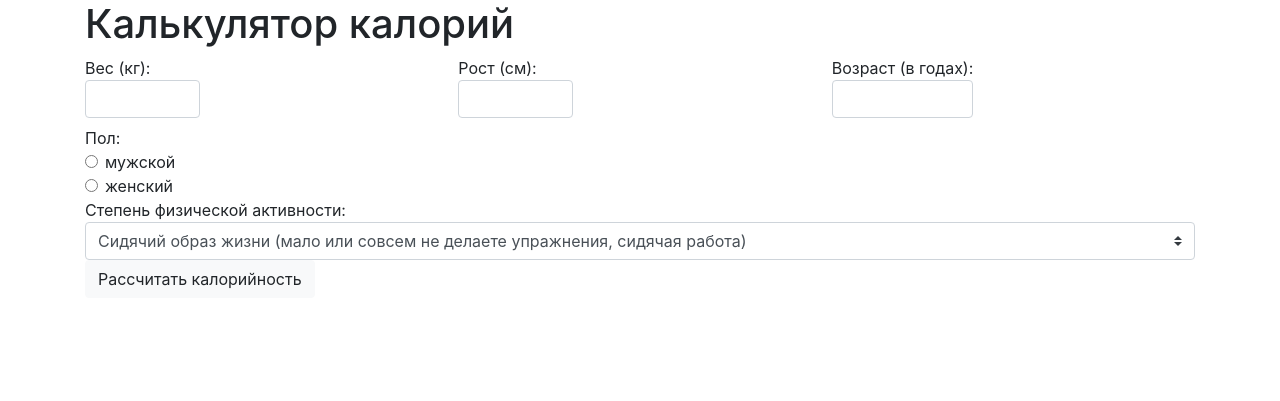
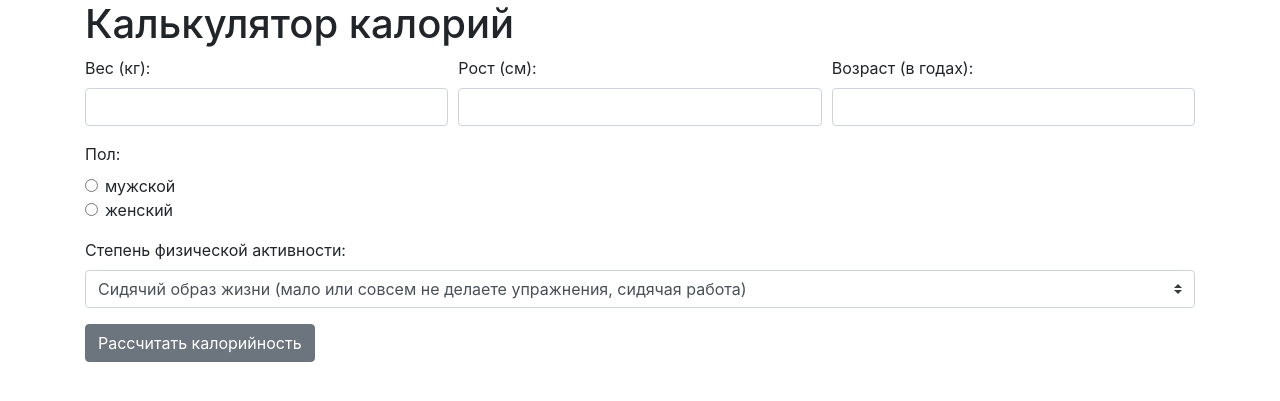
Before and after one commit to Stainislav/diet, a Django app: page / in a window 1280 px wide. Shown: the top 401 px of the page. Run offline with Django 3.2, Linux system fonts and the light colour scheme; some libraries are stand-ins or nearby versions.

Commit message:
Changed frontend structure

```diff
--- a/src/templates/home.html
+++ b/src/templates/home.html
@@ -8,6 +8,7 @@
     <!-- Bootstrap CSS -->
     <link rel="stylesheet" href="https://stackpath.bootstrapcdn.com/bootstrap/4.3.1/css/bootstrap.min.css" integrity="sha384-ggOyR0iXCbMQv3Xipma34MD+dH/1fQ784/j6cY/iJTQUOhcWr7x9JvoRxT2MZw1T" crossorigin="anonymous">
     <title>Calculator</title>
+
 </head>
 
 <body>
@@ -17,24 +18,22 @@
     <form method="post" id="submit_form">{% csrf_token %}
 
     <div class="form-row">
-        <div class="col">
-            <label for="weight">Вес (кг):</lable>
+        <div class="form-group col-md-4">
+            <label for="weight">Вес (кг):</label>
             <input class="form-control" type="number" id="weight" name="weight" min="1" max="500" required="">
         </div>
-        <div class="col">
-            <label for="height">Рост (см):</lable>
+        <div class="form-group col-md-4">
+            <label for="height">Рост (см):</label>
             <input class="form-control" type="number" id="height" name="height" min="1" max="500" required="">
         </div>
-        <div class="col">
-            <label for="age">Возраст (в годах):</lable>
+        <div class="form-group col-md-4">
+            <label for="age">Возраст (в годах):</label>
             <input class="form-control" type="number" id="age" name="age" min="1" max="200" required="">
         </div>
     </div>
 
-
-    <div class="form-row">
-        <div class="col">
-            <lable>Пол:</lable>
+    <div class="form-group">
+        <label>Пол:</label>
         <div class="form-check">
             <input class="form-check-input" type="radio" name="gender" id="male_id" value="male" required="">
             <label class="form-check-label" for="male_id">
@@ -48,11 +47,9 @@
             </label>
         </div>
     </div>
-    </div>
 
-    <div class="form-row">
-        <div class="col">
-            <lable>Степень физической активности:</lable>
+    <div class="form-group">
+        <label>Степень физической активности:</label>
             <select class="custom-select" id="inlineFormCustomSelect">
                 <option selected name="activity" value="no">Сидячий образ жизни (мало или совсем не делаете упражнения, сидячая работа)</option>
                 <option name="activity" value="low">Небольшая активность (небольшая физическая нагрузка/ занятия спортом 1-3 раза в неделю)</option>
@@ -61,12 +58,12 @@
                 <option name="activity" value="super">Очень высокая активность (очень большая ежедневная физическая нагрузка/ занятия спортом и физическая работа или тренировки 2 раза в день, например, марафон, соревнования)</option>
             </select>
         </div>
+        <button id="button" type="submit" class="btn btn-secondary">Рассчитать калорийность</button>
+    </form>
+
+    <!-- end of container class-->
     </div>
-    <button id="button" type="submit" class="btn btn-light">Рассчитать калорийность</button>
-    </form>
-    <!-- end of class "container"-->
-    </div>
-
+    <p>
     <div class="container">
         <div class="row">
             <div class="col-12">
@@ -90,29 +87,17 @@
           var gender = $('[name=gender]:checked').val();
           var activity = $('[name=activity]:checked').val();
 
-
-
-
-          console.log('пол:', gender);
-
-
-
           var submit_form = $(this).val();
 
-
-          //var username = document.getElementsByTagName('username');
           var username = $('#username').val();
           var weight = $('#weight').val();
           var height = $('#height').val();
           var age = $('#age').val();
           var male_gender = $('#male_gender').val();
-          //var username = $('#username').val();
 
-          console.log(username);
           var csrf_token = jQuery("[name=csrfmiddlewaretoken]").val();
 
           $.ajax({
-            //url: '{% url "get_calories" %}',
             url: 'get_calories/',
             type: 'POST',
             data: {
@@ -129,10 +114,6 @@
             dataType: 'json',
             success: function (data) {
               console.log("Форма была отправлена!");
-              //console.log(data.weight);
-              //console.log(data.gender);
-              //console.log(data.activity);
-              //$('#calories').text(data.username, data.weight, data.male_gender, data.gender);
               var html_string = "Ваша суточная потребность в калориях: " + String(data.daily_calorie_requirement) + " ккал.";
               console.log(html_string);
               $('#calories').html(html_string);
```
Lines whose indentation alone changed are shown as unchanged.
